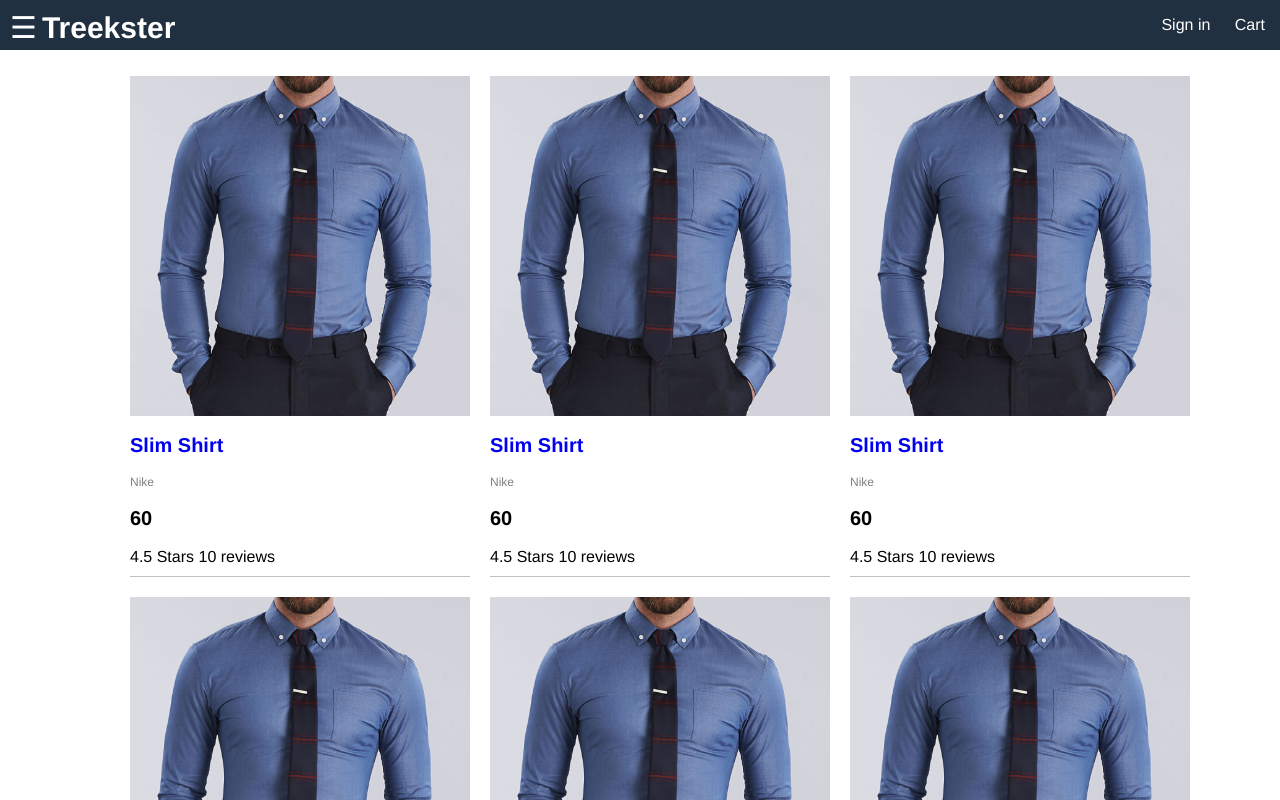
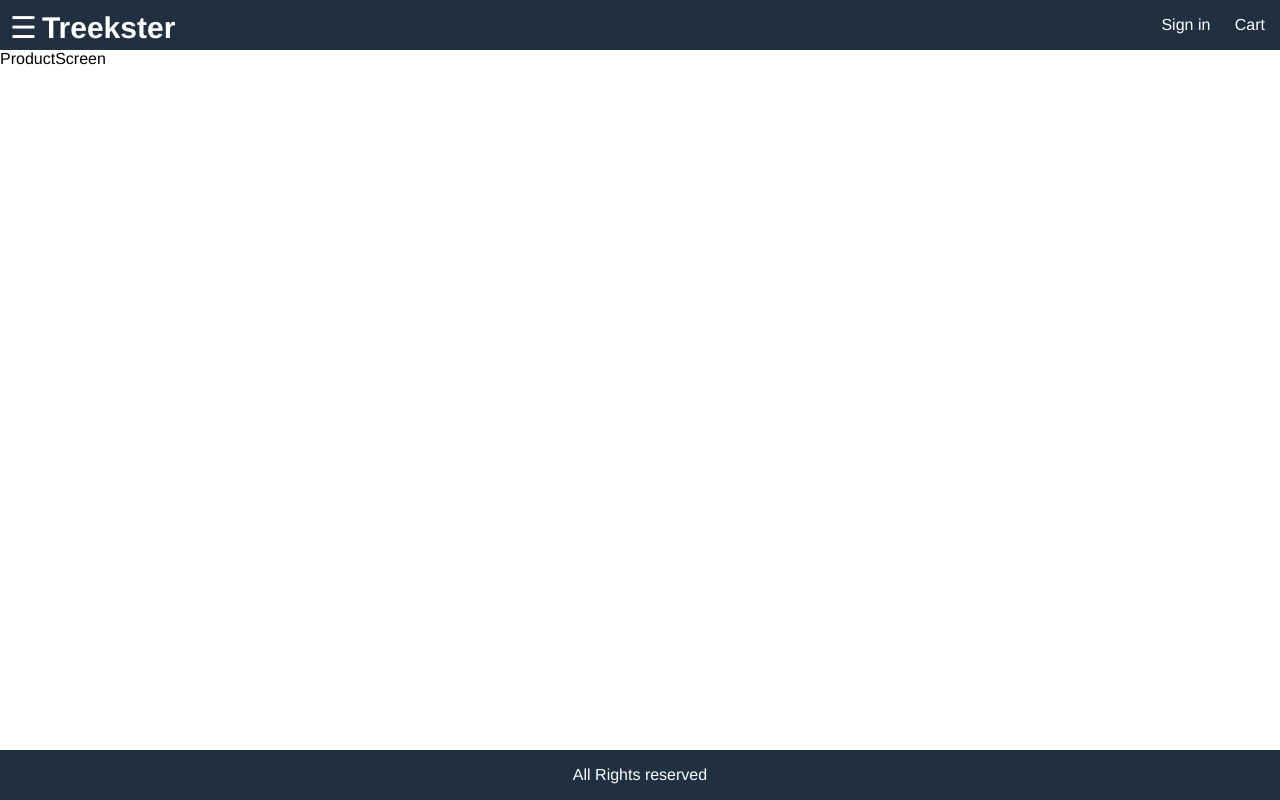
Before and after one commit to Tduncan14/reactzon, a React (Create React App) app in the folder frontend/: page /products/1 in a window 1280 px wide. Shown: the top 800 px of the page. Built offline with nearby package versions, Linux system fonts and the light colour scheme.

Commit message:
keep moving forward

```diff
--- /dev/null
+++ b/frontend/src/Components/HomeScreen.js
@@ -0,0 +1,49 @@
+import React from 'react';
+import data from '../data';
+
+
+function HomeScreen( props){
+
+
+  return(
+    <ul class="products">
+
+    {data.products.map( (product) =>(
+       <div>
+            <li>
+       <div class="product">
+           <img class="product-image" src={product.image} alt="product"/>
+           <div class="product-name">
+              <a href="#">
+               {product.name}
+              </a>
+           </div>
+           <div class="product-brand">
+               {product.brand}
+           </div>
+           <div class="product-price">
+               {product.price}
+           </div>
+           <div class="product-rating">
+           {product.rating} Stars {product.numReviews} reviews
+        </div>
+        </div>
+    </li>
+       </div>
+
+    ))}
+
+    </ul>
+
+
+
+  )
+
+
+
+
+
+}
+
+
+export default HomeScreen;
--- a/frontend/src/Components/Main.js
+++ b/frontend/src/Components/Main.js
@@ -1,6 +1,10 @@
 import React,{Component} from 'react';
 import image from '../images/d1.jpg';
 import data from '../data';
+import{BrowserRouter as Router,Route,Link} from 'react-router-dom';
+import HomeScreen from './HomeScreen';
+import ProductScreen from './ProductScreen';
+
 class Main extends Component {
 
 
@@ -10,39 +14,16 @@ class Main extends Component {
 
 
     return(
+        <Router>
         <main class="main">
 
         <div class="content">
-            <ul class="products">
+            <Route exact true path ="/" component={HomeScreen} />
+            <Route exact true path ="/products/:id" component={ProductScreen}/>
 
-                {data.products.map( (product) =>(
-                   <div>
-                        <li>
-                   <div class="product">
-                       <img class="product-image" src={product.image} alt="product"/>
-                       <div class="product-name">
-                          <a href="#">
-                           {product.name}
-                          </a>
-                       </div>
-                       <div class="product-brand">
-                           {product.brand}
-                       </div>
-                       <div class="product-price">
-                           {product.price}
-                       </div>
-                       <div class="product-rating">
-                       {product.rating} Stars {product.numReviews} reviews
-                    </div>
-                    </div>
-                </li>
-                   </div>
-
-                ))}
-
-                </ul>
            </div>
         </main>
+        </Router>
     )
   }
 }
--- /dev/null
+++ b/frontend/src/Components/ProductScreen.js
@@ -0,0 +1,13 @@
+import React from 'react';
+import data from '../data';
+
+
+function ProductScreen(props){
+
+    return(
+      <div>ProductScreen</div>
+    )
+}
+
+
+export default ProductScreen;
--- a/frontend/src/index.css
+++ b/frontend/src/index.css
@@ -8,9 +8,18 @@ html{
 body{
   font: 1.6rem Helvetica;
   margin: 0;
-  height:100%;
+  height:100vh;
 
 }
+
+
+#root{
+  height:100%;
+}
+
+
+
+
 .grid-container{
   display: grid;
   grid-template-areas:
```
